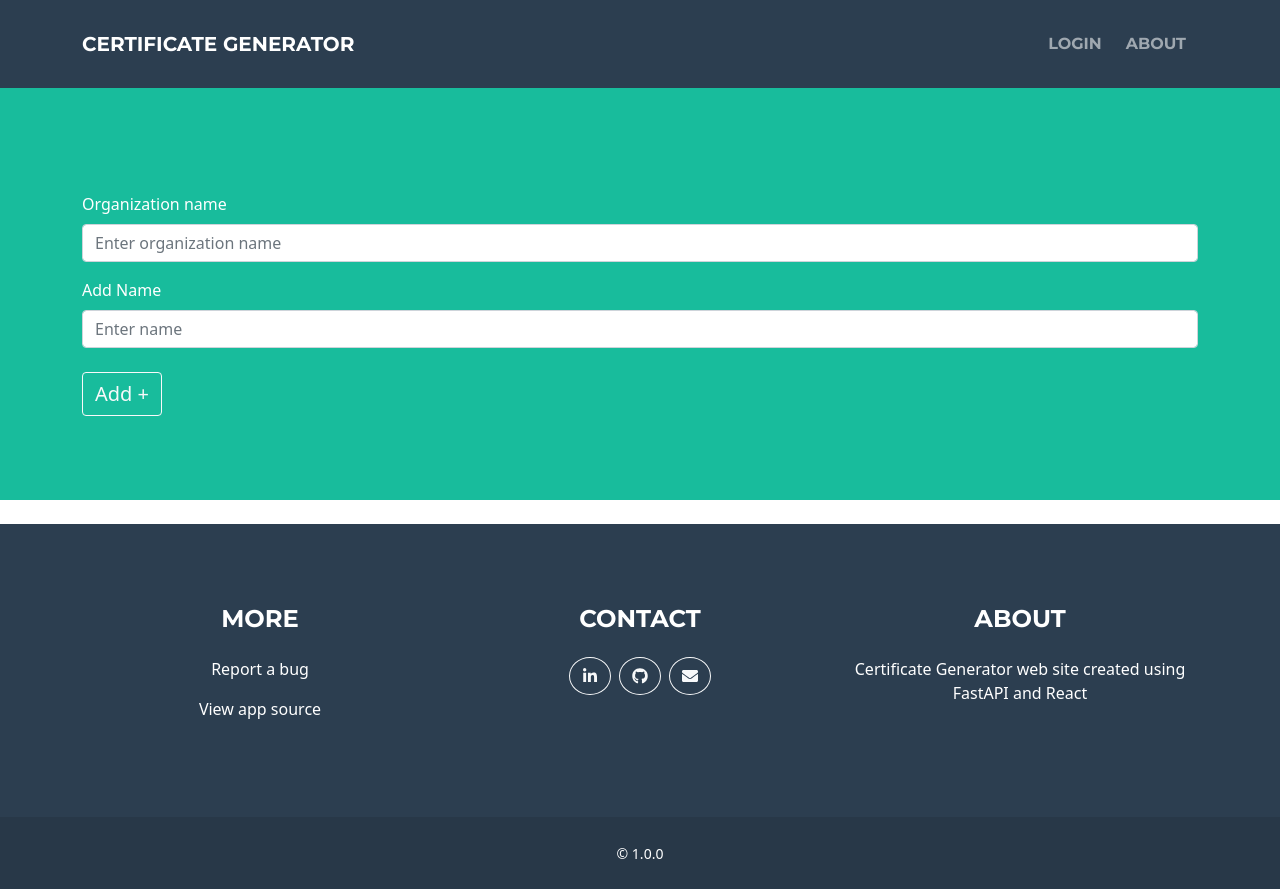
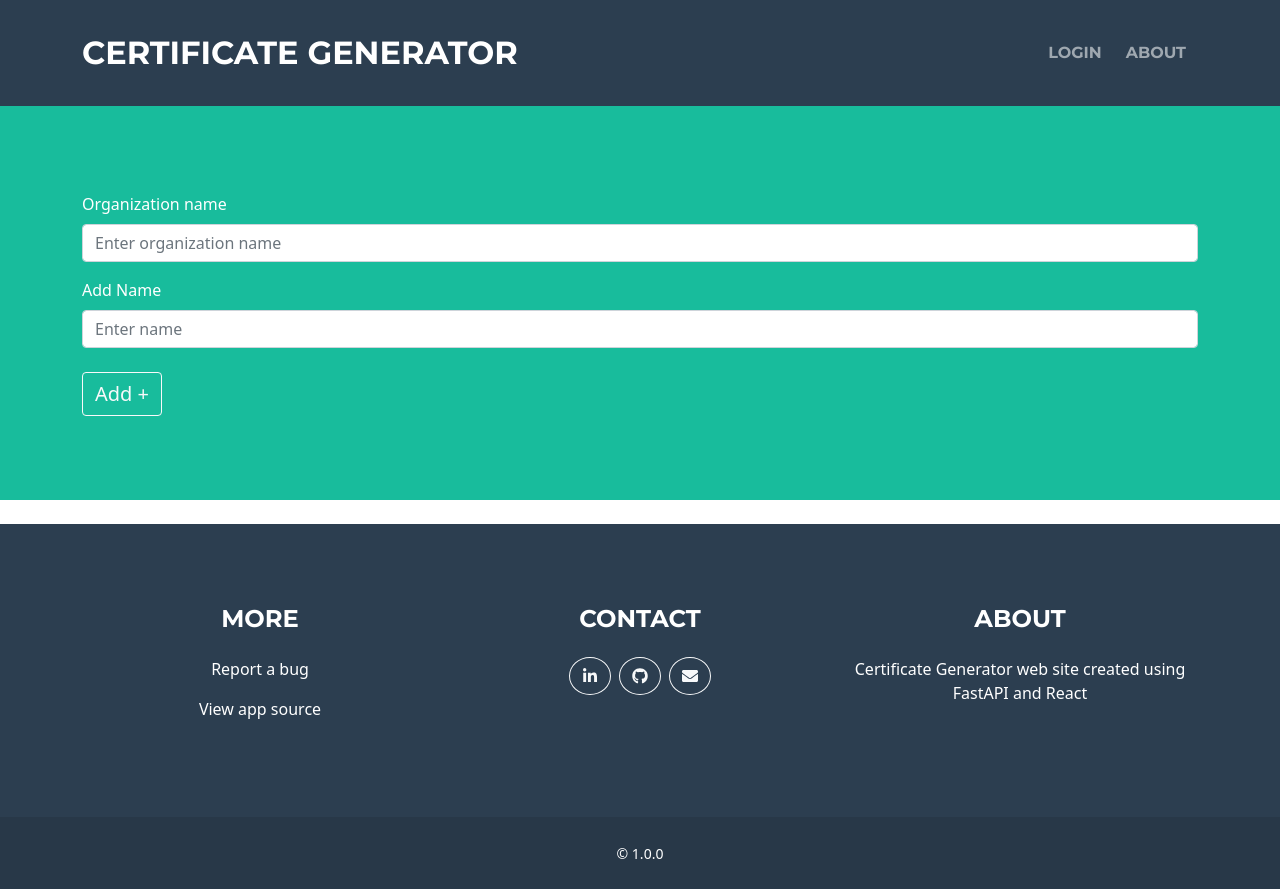
Before and after one commit to RohanKaran/certificate-generator-frontend, a React (Create React App) app: page / in a window 1280 px wide. Built offline with nearby package versions, Linux system fonts and the light colour scheme; no server answers.

Commit message:
ui updated

```diff
--- a/src/App.css
+++ b/src/App.css
@@ -134,6 +134,11 @@ Button.btn-xl {
   color: #ffffff;
 }
 
+  #mainNav .navbar-brand {
+    font-size: 1rem;
+    transition: font-size .3s;
+}
+
 .container, .container-fluid, .container-xxl, .container-xl, .container-lg, .container-md, .container-sm {
   width: 100%;
   padding-right: 0.75rem;
```
